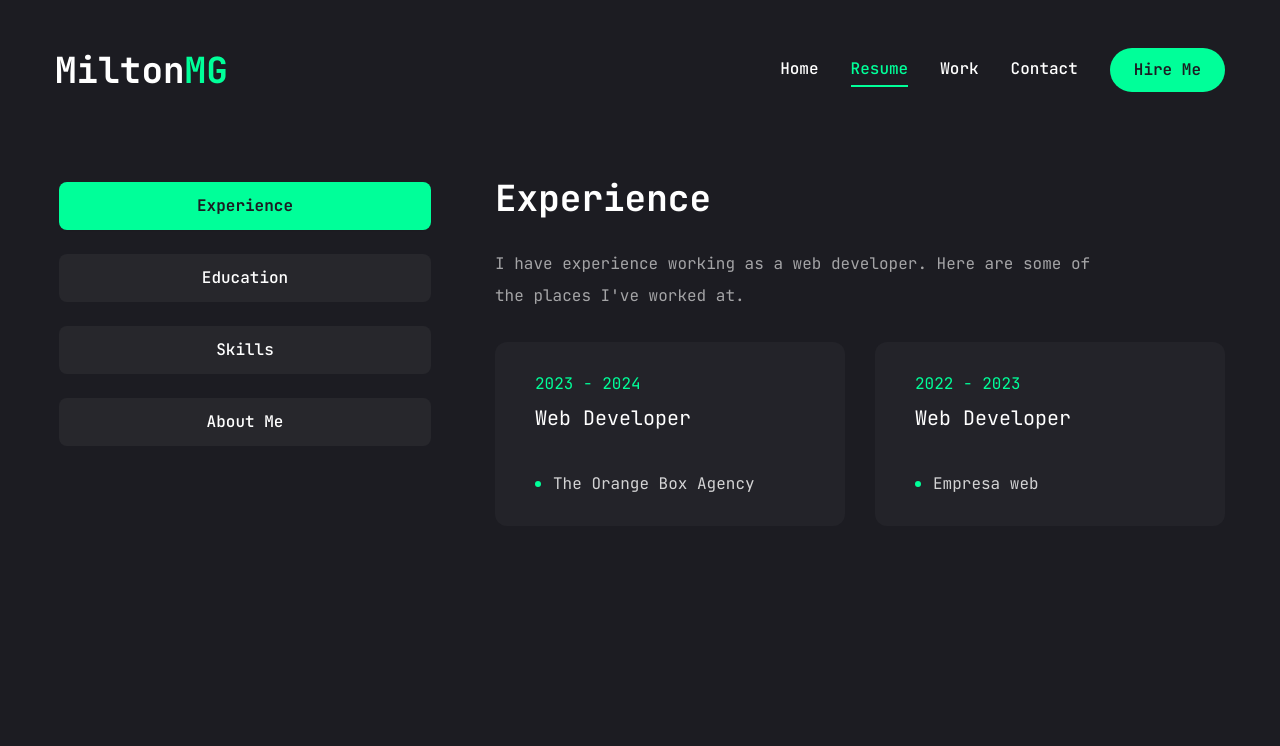
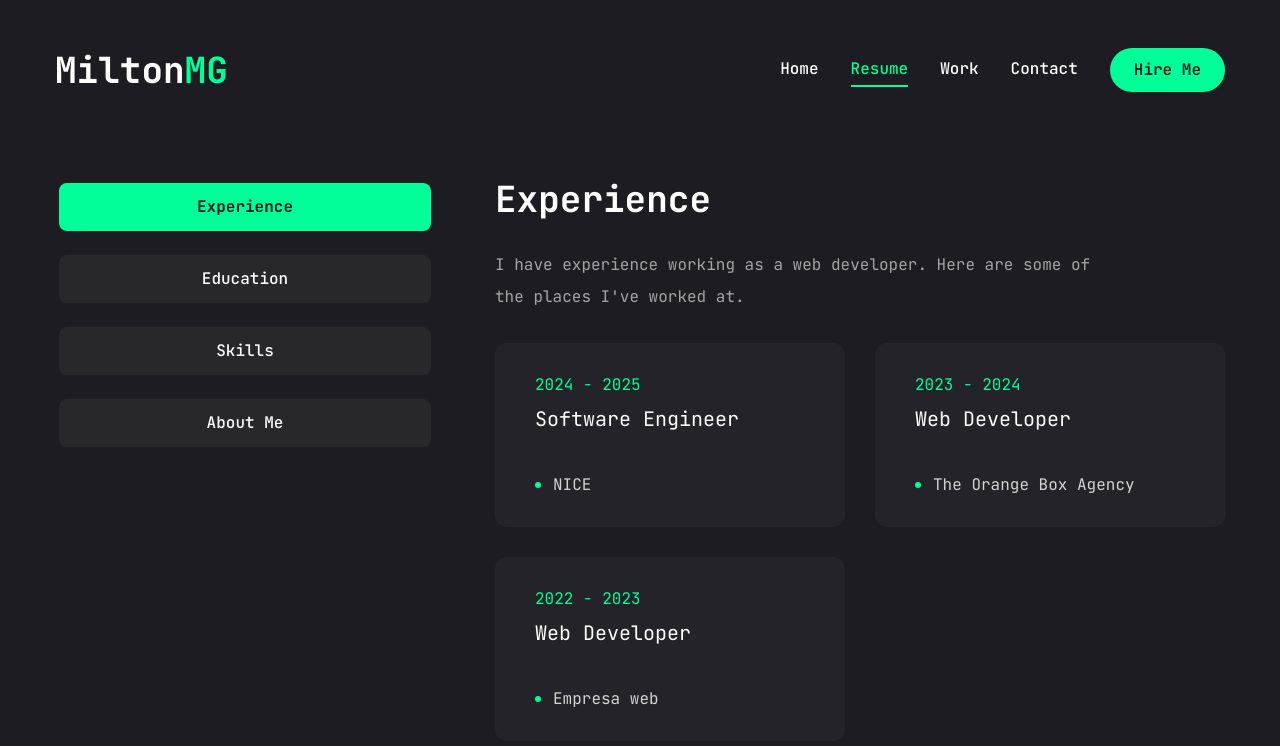
Before and after one commit to MiltonMG/Portfolio-v2, a Next.js app: page /resume in a window 1280 px wide. Shown: the top 746 px of the page. Built offline with nearby package versions, Linux system fonts and the light colour scheme.

Commit message:
resume updated

```diff
--- a/app/resume/page.jsx
+++ b/app/resume/page.jsx
@@ -56,6 +56,11 @@ const experience = {
   icon: '/assets/resume/badge.svg',
   description: "I have experience working as a web developer. Here are some of the places I've worked at.",
   items: [
+    {
+      title: "Software Engineer",
+      company: "NICE",
+      date: "2024 - 2025",
+    },
     {
       title: "Web Developer",
       company: "The Orange Box Agency",
@@ -207,7 +212,6 @@ const Resume = () => {
               <div className="flex flex-col gap-[30px] text-center xl:text-left">
                 <h3 className="text-4xl font-bold">{experience.title}</h3>
                 <p className="max-w-[600px] text-white/60 mx-auto xl:mx-0">{experience.description}</p>
-                <ScrollArea className="h-[400px]">
                   <ul className="grid grid-cols-1 lg:grid-cols-2 gap-[30px]">
                     {
                       experience.items.map((item, index) => {
@@ -224,7 +228,9 @@ const Resume = () => {
                       })
                     }
                   </ul>
-                </ScrollArea>
+                {/* Scroll area if i want to scroll experience information */}
+                {/* <ScrollArea className="h-[400px]">
+                </ScrollArea> */}
               </div>
             </TabsContent>
 
@@ -233,7 +239,6 @@ const Resume = () => {
               <div className="flex flex-col gap-[30px] text-center xl:text-left">
                 <h3 className="text-4xl font-bold">{education.title}</h3>
                 <p className="max-w-[600px] text-white/60 mx-auto xl:mx-0">{education.description}</p>
-                <ScrollArea className="h-[100%]">{/* if i want to activate the scroll area i just have to set a hight like 400px */}
                   <ul className="grid grid-cols-1 lg:grid-cols-2 gap-[30px]">
                     {
                       education.items.map((item, index) => {
@@ -250,7 +255,9 @@ const Resume = () => {
                       })
                     }
                   </ul>
-                </ScrollArea>
+                  {/* if i want to activate the scroll area i just have to set a hight like 400px */}
+                {/* <ScrollArea className="h-[100%]">
+                </ScrollArea> */}
               </div>
             </TabsContent>
 
```
